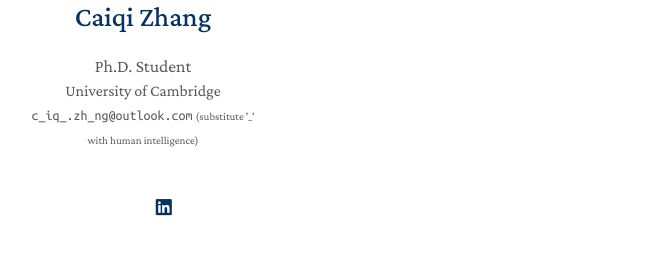
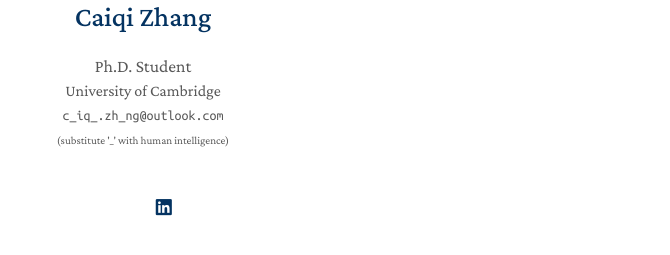
Before and after one commit to caiqizh/caiqizh.github.io, a Jekyll site: the page built from index.md, in a window 1280 px wide. Shown: the part 213-468 px from the top of the page, without its empty margins (133-803 px from the left). Built offline with Jekyll 4.4.1, drawn with Linux system fonts in a browser that asks for light colours; nearby versions of some CDN libraries; a style sheet for code colours, icons or effects is not loaded; our own code applies the rules of GitHub Pages for plain Markdown files.

Commit message:
Update homepage.html

```diff
--- a/_layouts/homepage.html
+++ b/_layouts/homepage.html
@@ -54,7 +54,7 @@
         <br>
         {% endif %}
         {% if site.email %}
-        <email>{{ site.email }}</email>
+        <email>{{ site.email }}</email><br>
         <small>(substitute '_' with human intelligence)</small>
         {% endif %}
 
```
